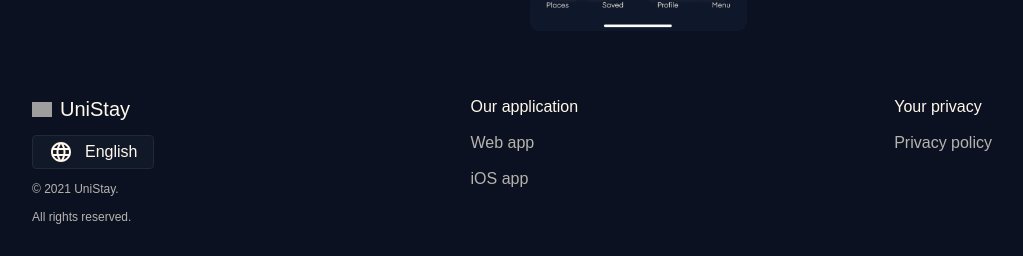
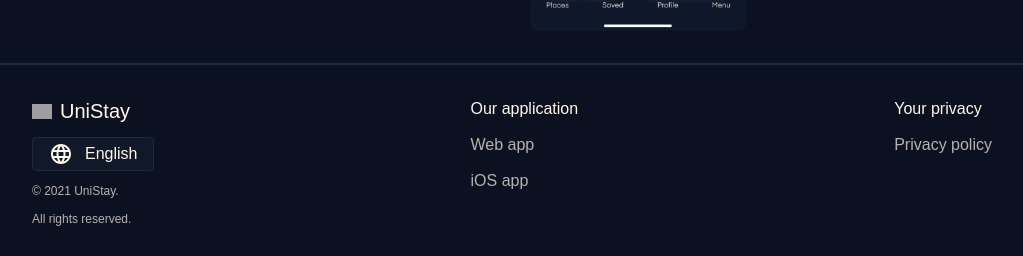
Before and after one commit to amarogu/unistayweb, a Next.js app in the folder unistaywebsite/: page / in a window 1280 px wide. Shown: the part 1593-1849 px from the top of the page, without its empty margins (128-1151 px from the left). Built offline with nearby package versions, Linux system fonts and the light colour scheme; grey boxes are pictures that could not be loaded; a web font is replaced by a local one.

Commit message:
Add border to footer in Home page

```diff
--- a/unistaywebsite/src/app/page.js
+++ b/unistaywebsite/src/app/page.js
@@ -18,9 +18,11 @@ export default function Home() {
       <section className='text-center p-8'>
         <About />
       </section>
-      <footer className='mx-auto p-8 container sm:max-w-[516px] md:max-w-[768px] lg:max-w-[1024px]'>
-        <Footer />
-      </footer>
+      <div className='border-t-2 border-gray'>
+        <footer className='mx-auto p-8 container sm:max-w-[516px] md:max-w-[768px] lg:max-w-[1024px]'>
+          <Footer />
+        </footer>
+      </div>
     </main>
   )
 }
```
